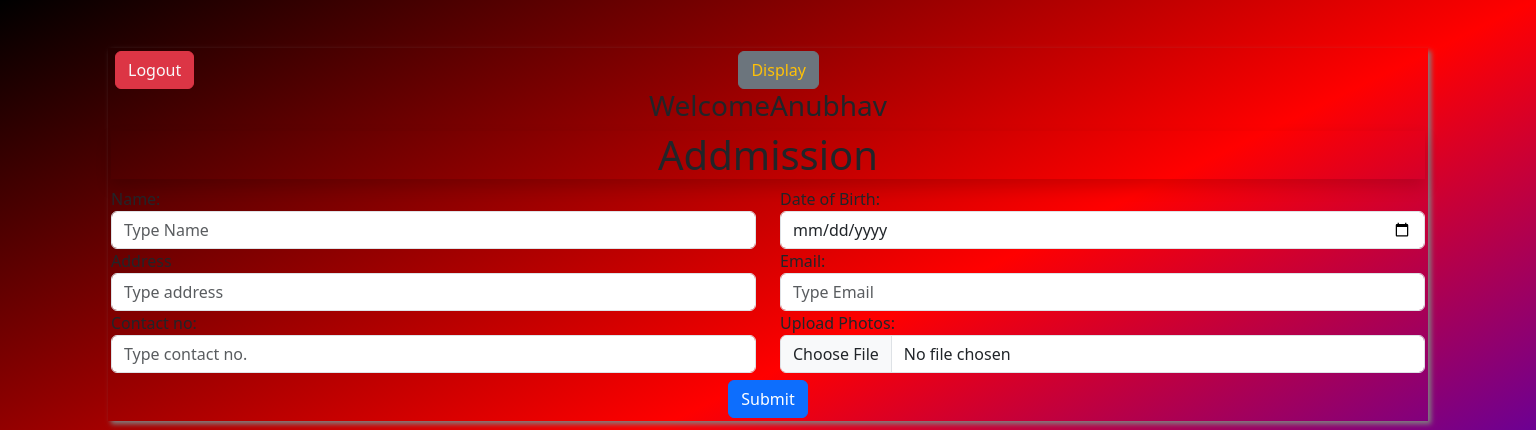
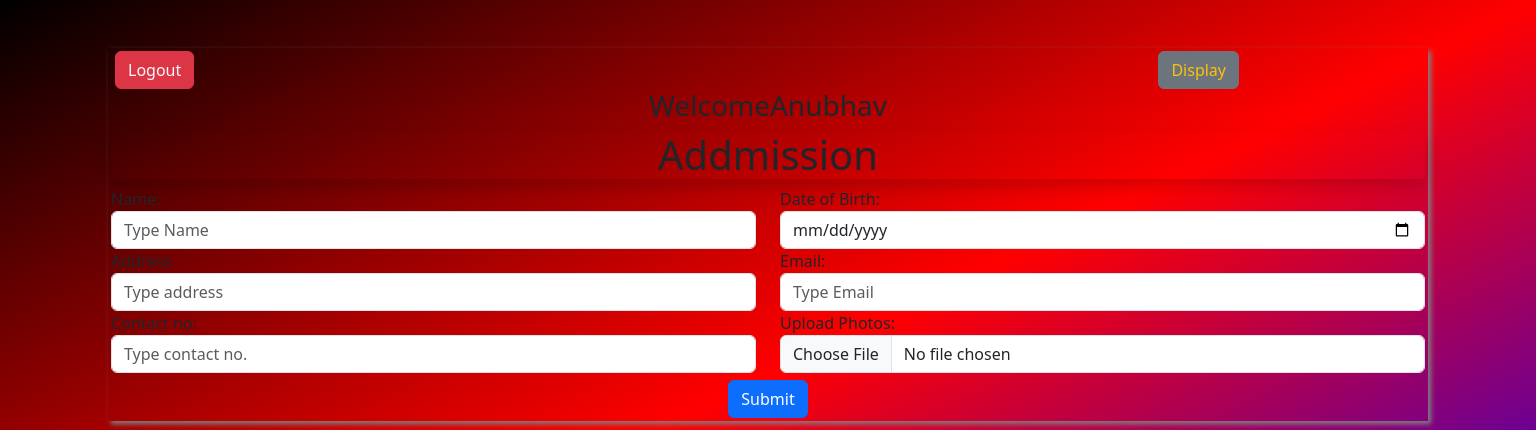
Before and after one commit to anubhav3881-max/crud-application, a Django app: page / in a window 1536 px wide. Shown: the top 430 px of the page. Run offline with Django 5.2, Linux system fonts and the light colour scheme; a user stored in the database is signed in; some libraries are stand-ins or nearby versions.

Commit message:
Update addmission.html

```diff
--- a/crudproject/crudapp/templates/addmission.html
+++ b/crudproject/crudapp/templates/addmission.html
@@ -52,6 +52,11 @@
         @media (min-width: 768px){
             .display{
             margin-left: 540px;
+        }
+        }
+        @media (min-width: 1300px){
+            .display{
+            margin-left: 960px;
         }
         }
     </style>
```
